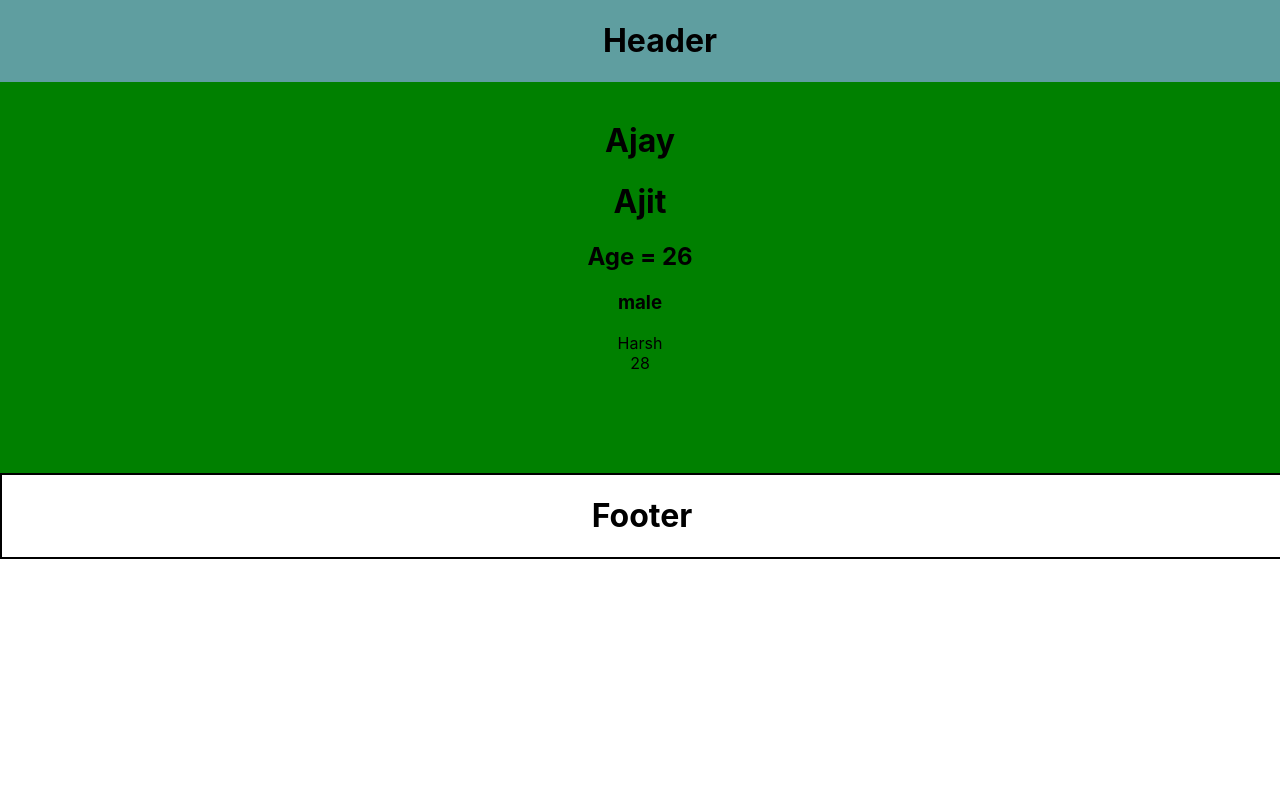
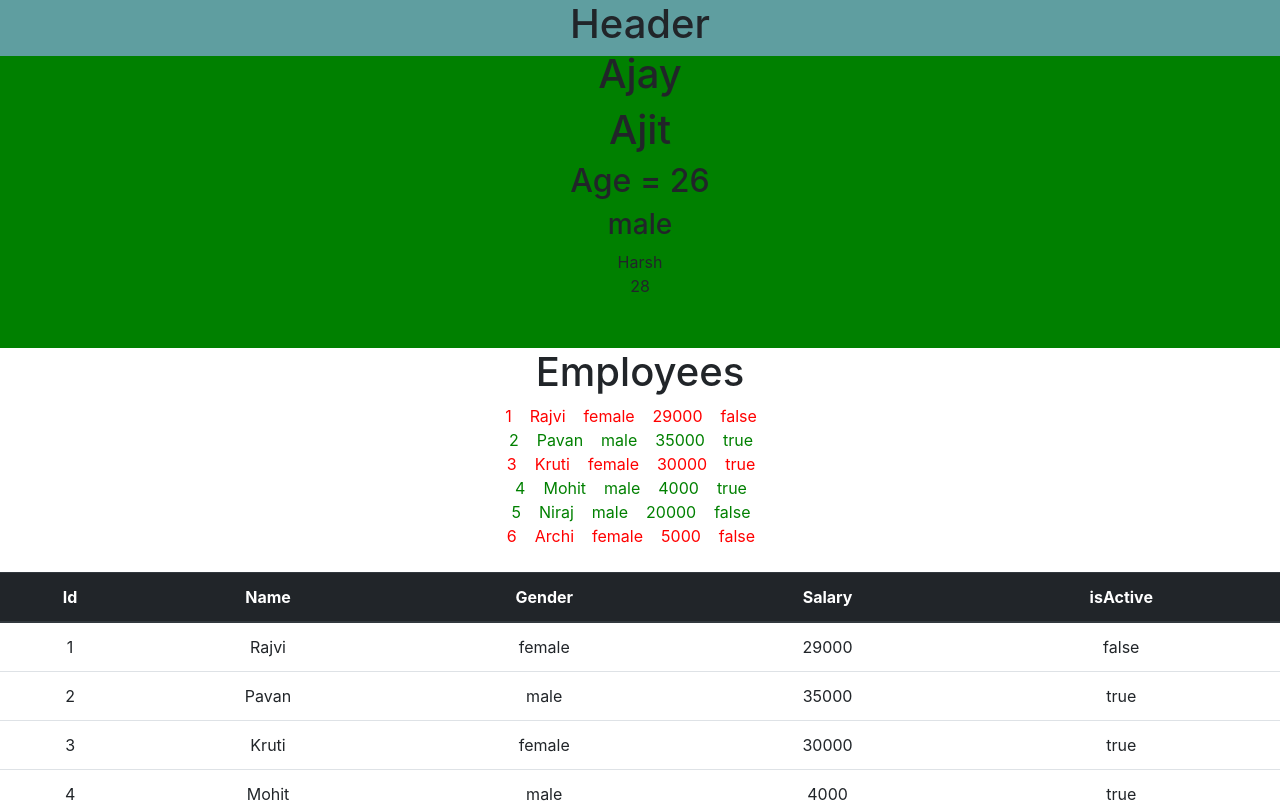
Before and after one commit to JAHANVI128/mern-internship, a React (Create React App) app: page / in a window 1280 px wide. Shown: the top 803 px of the page. Built offline with nearby package versions, Linux system fonts and the light colour scheme.

Commit message:
bootstrap

```diff
--- a/public/index.html
+++ b/public/index.html
@@ -25,6 +25,8 @@
       Learn how to configure a non-root public URL by running `npm run build`.
     -->
     <title>React App</title>
+
+    <link rel="stylesheet" href="https://cdn.jsdelivr.net/npm/bootstrap@4.1.3/dist/css/bootstrap.min.css" integrity="sha384-MCw98/SFnGE8fJT3GXwEOngsV7Zt27NXFoaoApmYm81iuXoPkFOJwJ8ERdknLPMO" crossorigin="anonymous">
   </head>
   <body>
     <noscript>You need to enable JavaScript to run this app.</noscript>
--- a/src/App.js
+++ b/src/App.js
@@ -15,10 +15,48 @@ function App() {
     age: 28,
   };
 
+  var emp = [{
+    id:1,
+    name:"Rajvi",
+    salary:29000,
+    gender:"female",
+    isActive:"false"
+  },{
+    id:2,
+    name:"Pavan",
+    salary:35000,
+    gender:"male",
+    isActive:"true"
+  },{
+    id:3,
+    name:"Kruti",
+    salary:30000,
+    gender:"female",
+    isActive:"true"
+  },{
+    id:4,
+    name:"Mohit",
+    salary:4000,
+    gender:"male",
+    isActive:"true"
+  },{
+    id:5,
+    name:"Niraj",
+    salary:20000,
+    gender:"male",
+    isActive:"false"
+  },{
+    id:6,
+    name:"Archi",
+    salary:5000,
+    gender:"female",
+    isActive:"false"
+  }]
+
   return (
     <div className="App">
       <Header />
-      <div style={{ backgroundColor: "green" ,padding:"100px"}}>
+      <div style={{ backgroundColor: "green" ,padding:"50px"}}>
 
         <h1>Ajay</h1>
         <h1>{name}</h1>
@@ -28,6 +66,52 @@ function App() {
         {user.age}
 
       </div>
+
+      <div>
+        <h1>Employees</h1>
+        {
+          emp.map((e) => {
+            return(
+              <div style={{color : e.gender === 'male' ? 'green' : 'red'}}>
+                {e.id}&nbsp;&nbsp;&nbsp;&nbsp;
+                {e.name}&nbsp;&nbsp;&nbsp;&nbsp;
+                {e.gender}&nbsp;&nbsp;&nbsp;&nbsp;
+                {e.salary}&nbsp;&nbsp;&nbsp;&nbsp;
+                {e.isActive}&nbsp;&nbsp;&nbsp;&nbsp;
+                <br/>
+              </div>
+
+            );
+          })
+        }
+      </div>
+      <br/>
+      <table className='table table-hover'>
+        <thead className='thead-dark'>
+          <tr>
+            <th>Id</th>
+            <th>Name</th>
+            <th>Gender</th>
+            <th>Salary</th>
+            <th>isActive</th>
+          </tr>
+        </thead>
+        <tbody>{
+
+        emp.map((e) => {
+            return(
+              <tr>
+                <td>{e.id}</td>
+                <td>{e.name}</td>
+                <td>{e.gender}</td>
+                <td>{e.salary}</td>
+                <td>{e.isActive}</td>
+              </tr>
+            );
+          })
+        }
+        </tbody>
+      </table>
         <Footer />
     </div>
   );
```
